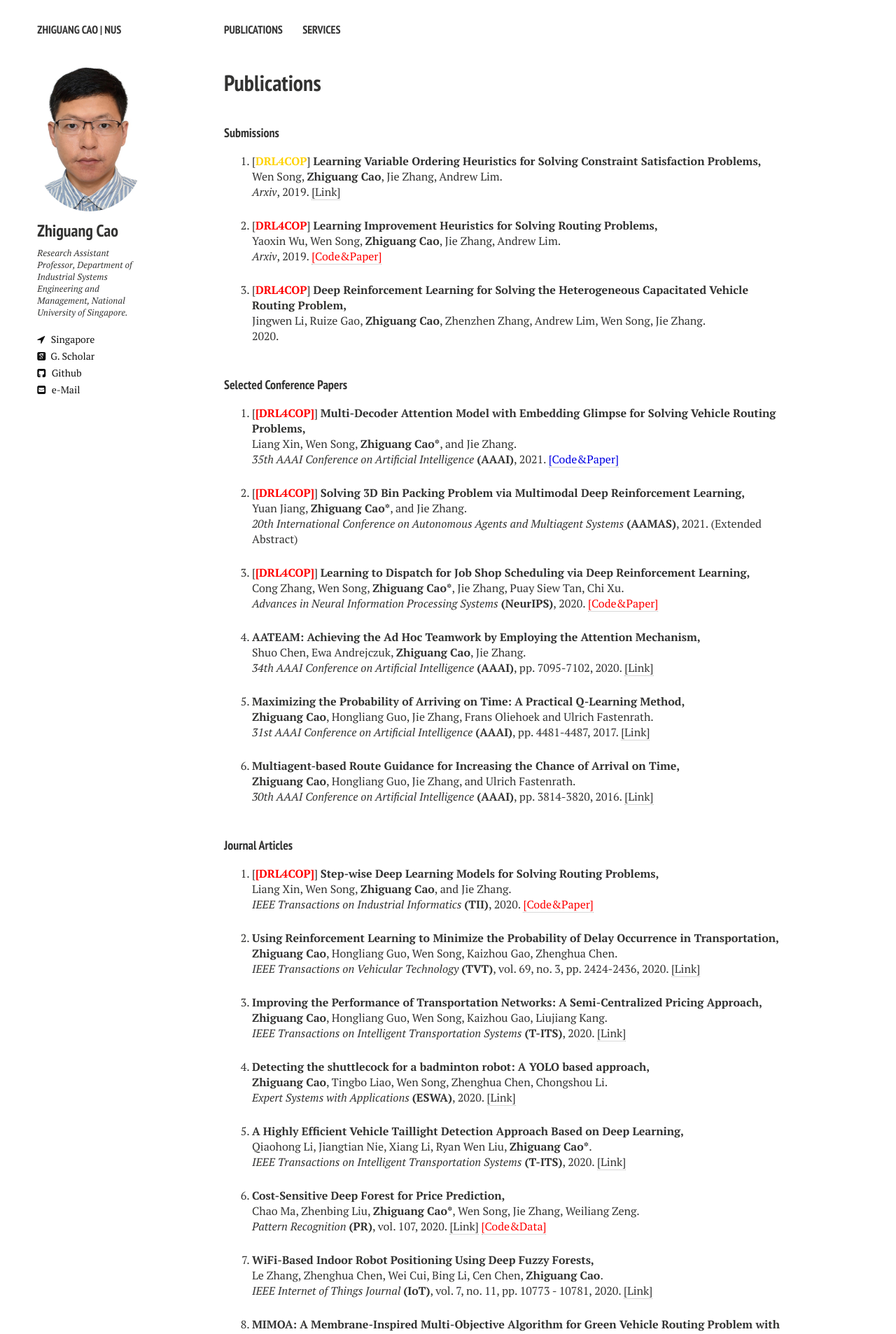
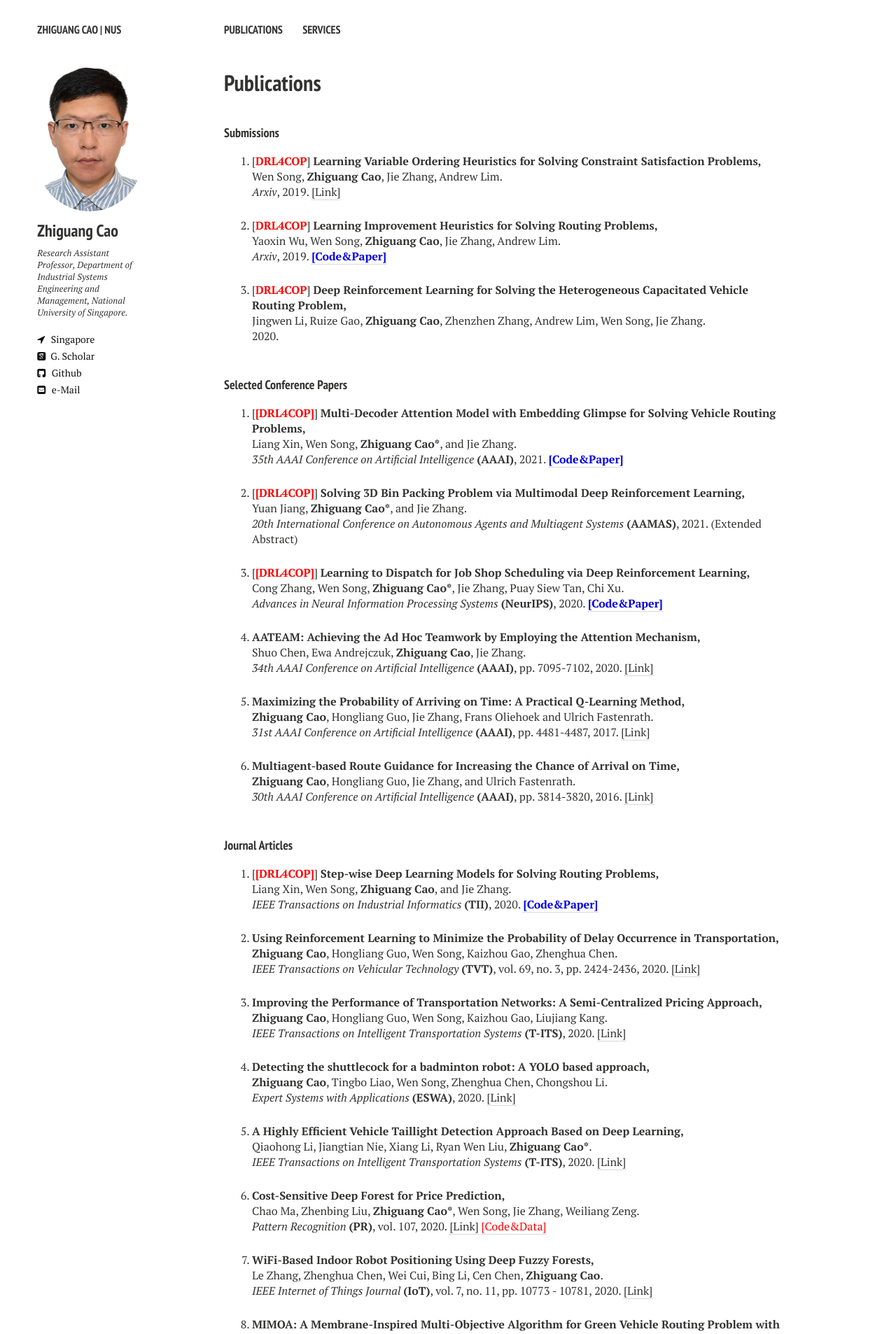
Before and after one commit to zhiguangcaosg/zhiguangcaosg.github.io, a Jekyll site: the page built from publications.md, in a window 1280 px wide. Shown: the top 1906 px of the page at 70% size. Built offline with Jekyll 4.4.1, drawn with Linux system fonts in a browser that asks for light colours; nearby versions of some CDN libraries.

Commit message:
Update publications.html

```diff
--- a/_layouts/publications.html
+++ b/_layouts/publications.html
@@ -91,7 +91,7 @@ div.bibtex pre { font-size: 75%; overflow: auto;  width: 100%; padding: 0em 0em;
 
 <li>
 <p>
-[<font color="#FFD306"><b>DRL4COP</b></font>] <b>Learning Variable Ordering Heuristics for Solving Constraint Satisfaction Problems,</b>
+[<font color="#FF0000"><b>DRL4COP</b></font>] <b>Learning Variable Ordering Heuristics for Solving Constraint Satisfaction Problems,</b>
 <br>Wen Song, <b>Zhiguang Cao</b>, Jie Zhang, Andrew Lim.<br>
 <i>Arxiv</i>, 2019. <a href="https://arxiv.org/abs/1912.10762" target="_blank">[Link]</a>
 </p>
@@ -101,7 +101,7 @@ div.bibtex pre { font-size: 75%; overflow: auto;  width: 100%; padding: 0em 0em;
 <p>
 [<font color="#FF0000"><b>DRL4COP</b></font>] <b>Learning Improvement Heuristics for Solving Routing Problems,</b>
 <br>Yaoxin Wu, Wen Song, <b>Zhiguang Cao</b>, Jie Zhang, Andrew Lim.<br>
-<i>Arxiv</i>, 2019. <a href="https://github.com/yining043/TSP-improve"  target="_blank"> <font color="#FF0000">[Code&Paper] </font></a>
+<i>Arxiv</i>, 2019. <a href="https://github.com/yining043/TSP-improve"  target="_blank"> <font color="#0000E3"><b>[Code&Paper]</b> </font></a>
 </p>
 </li>
 
@@ -127,7 +127,7 @@ div.bibtex pre { font-size: 75%; overflow: auto;  width: 100%; padding: 0em 0em;
 <p>
 [<font color="#FF0000"><b>[DRL4COP]</b></font>] <b>Multi-Decoder Attention Model with Embedding Glimpse for Solving Vehicle Routing Problems,</b>
 <br> Liang Xin, Wen Song, <b>Zhiguang Cao*</b>, and Jie Zhang.<br>
-<i>35th AAAI Conference on Artificial Intelligence</i> <b>(AAAI)</b>, 2021. <a href="https://github.com/liangxinedu/MDAM"  target="_blank"> <font color="#0000E3">[Code&Paper] </font></a>
+<i>35th AAAI Conference on Artificial Intelligence</i> <b>(AAAI)</b>, 2021. <a href="https://github.com/liangxinedu/MDAM"  target="_blank"> <font color="#0000E3"><b>[Code&Paper]</b> </font></a>
 </p>
 </li>
 
@@ -143,7 +143,7 @@ div.bibtex pre { font-size: 75%; overflow: auto;  width: 100%; padding: 0em 0em;
 <p>
 [<font color="#FF0000"><b>[DRL4COP]</b></font>] <b>Learning to Dispatch for Job Shop Scheduling via Deep Reinforcement Learning,</b>
 <br>Cong Zhang, Wen Song, <b>Zhiguang Cao*</b>, Jie Zhang, Puay Siew Tan, Chi Xu.<br>
-<i>Advances in Neural Information Processing Systems</i> <b>(NeurIPS)</b>, 2020. <a href="https://github.com/zcajiayin/L2D"  target="_blank"> <font color="#FF0000">[Code&Paper] </font></a>
+<i>Advances in Neural Information Processing Systems</i> <b>(NeurIPS)</b>, 2020. <a href="https://github.com/zcajiayin/L2D"  target="_blank"> <font color="#0000E3"><b>[Code&Paper]</b> </font></a>
 </p>
 </li>
 
@@ -244,7 +244,7 @@ div.bibtex pre { font-size: 75%; overflow: auto;  width: 100%; padding: 0em 0em;
 <p>
 [<font color="#FF0000"><b>[DRL4COP]</b></font>] <b>Step-wise Deep Learning Models for Solving Routing Problems,</b>
 <br> Liang Xin, Wen Song, <b>Zhiguang Cao</b>, and Jie Zhang.<br>
-<i> IEEE Transactions on Industrial Informatics</i> <b>(TII)</b>, 2020. <a href="https://github.com/liangxinedu/stepwise" target="_blank"><font color="#FF0000">[Code&Paper] </font></a>
+<i> IEEE Transactions on Industrial Informatics</i> <b>(TII)</b>, 2020. <a href="https://github.com/liangxinedu/stepwise" target="_blank"><font color="#0000E3"><b>[Code&Paper]</b> </font></a>
 </p>
 </li>
 
```
